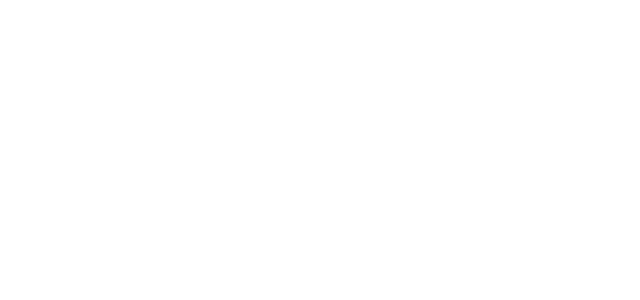
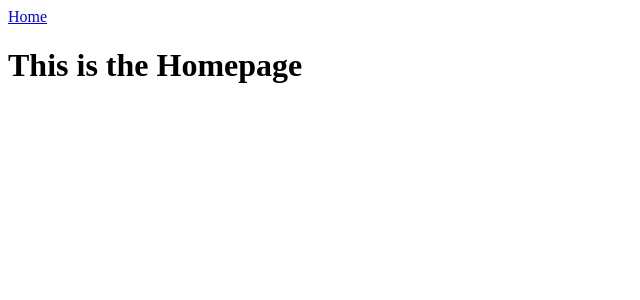
Before and after one commit to Brian4755/Jack-s-Barbershop, a React (Create React App) app: page / in a window 1280 px wide. Before the commit this address had no page. Shown: the top 300 px of the page, without its empty margins (0-640 px from the left). Built offline with nearby package versions, Linux system fonts and the light colour scheme.

Commit message:
rename homepage to home and add button link/path

```diff
--- a/src/App.js
+++ b/src/App.js
@@ -1,14 +1,15 @@
 import './App.css'
 import { Route, Routes } from 'react-router-dom';
 import Navbar from './Navbar'
+import Home from './Home';
 
 function App() {
   return (
     <>
     <Navbar />
     <Routes>
+      <Route path='/' element={<Home />}/>
       {/* <Route path='' element={}/>
-      <Route path='' element={}/>
       <Route path='' element={}/>
       <Route path='' element={}/>
       <Route path='' element={}/> */}
--- /dev/null
+++ b/src/Home.jsx
@@ -0,0 +1,9 @@
+const Home = () => {
+  return (
+    <>
+    <h1>This is the Homepage</h1>
+    </>
+   )
+}
+
+export default Home
--- a/src/Navbar.jsx
+++ b/src/Navbar.jsx
@@ -3,6 +3,7 @@
 const Navbar = () => {
   return (
     <>
+      <Link to='/'>Home</Link>
     </>
    )
 }
```
